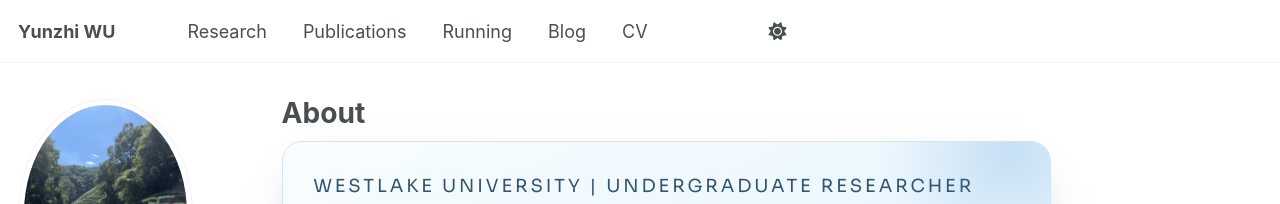
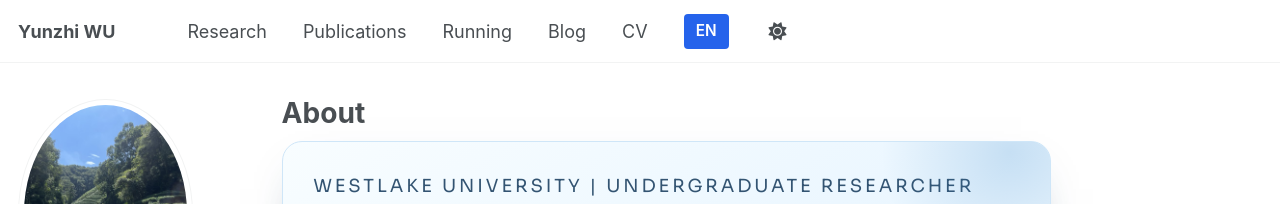
Before and after one commit to pigwu/pigwu.github.io, a Jekyll site: the page built from _pages/about.md, in a window 1280 px wide. Shown: the top 204 px of the page. Built offline with Jekyll 4.4.1, drawn with Linux system fonts in a browser that asks for light colours; some web fonts are replaced; a script that is not in the unit is left out.

Commit message:
Fix language toggle button visibility with solid colors

```diff
--- a/_sass/layout/_masthead.scss
+++ b/_sass/layout/_masthead.scss
@@ -70,8 +70,8 @@
   a {
     display: inline-block;
     padding: 0.4em 0.8em;
-    background: var(--link-color);
-    color: var(--global-bg-color);
+    background: #2563eb;
+    color: #ffffff;
     border-radius: 4px;
     font-weight: 600;
     font-size: 0.85em;
@@ -79,7 +79,7 @@
     cursor: pointer;
 
     &:hover {
-      background: var(--link-color-hover);
+      background: #1d4ed8;
       transform: translateY(-1px);
     }
 
```
